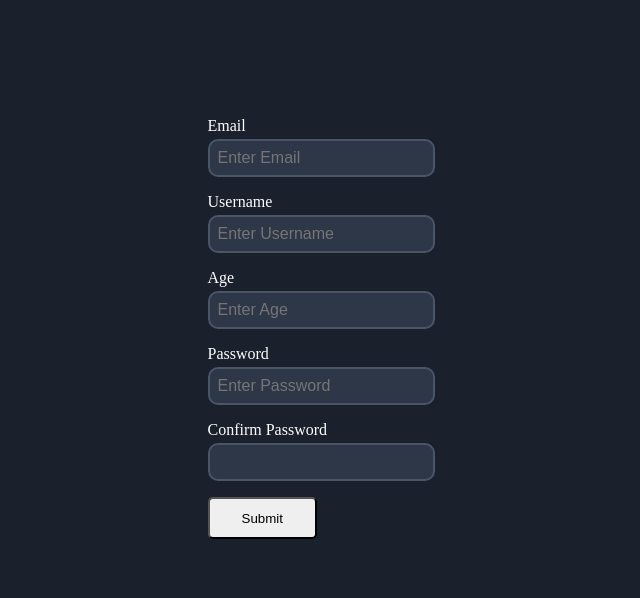
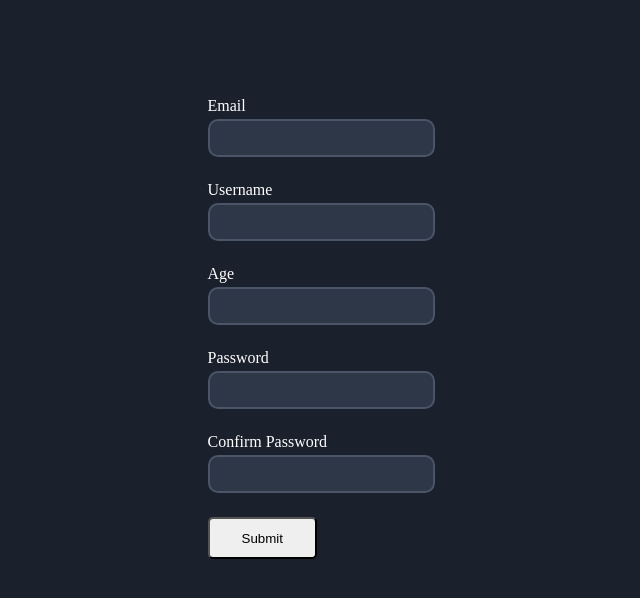
Before and after one commit to Heisdalu/formik-tutorial, a React (Vite) app: page / in a window 1280 px wide. Shown: the top 598 px of the page, without its empty margins (319-959 px from the left). Built offline with nearby package versions, Linux system fonts and the light colour scheme.

Commit message:
component using formik , form, field

```diff
--- a/src/App.css
+++ b/src/App.css
@@ -31,6 +31,7 @@ input {
   outline: none;
   caret-color: #ffffff;
   color: white;
+  margin-bottom: 4px;
 }
 
 input:focus {
--- a/src/App.jsx
+++ b/src/App.jsx
@@ -1,6 +1,6 @@
 import React from "react";
 import "./App.css";
-import { Formik } from "formik";
+import { Formik, Form, Field, ErrorMessage } from "formik";
 
 const validate = (values) => {
   const errors = {};
@@ -45,74 +45,39 @@ const App = () => {
       validate={validate}
       onSubmit={submit}
     >
-      {({ getFieldProps, handleSubmit, touched, errors }) => (
-        <form autoComplete="off" onSubmit={handleSubmit}>
-
-          <div className="username box">
+      <Form>
+        <div className="box">
           <label htmlFor="email">Email</label>
-            <input
-              type="email"
-              id="email"
-              placeholder="Enter Email"
-              {...getFieldProps("email")}
-              className={touched.email && errors.email && "error"}
-            />
-            {touched.email && errors.email && <p>{errors.email}</p>}
+          <Field name="email" type="email" />
+          <p><ErrorMessage name="email" /></p>
         </div>
 
-          <div className="username box">
+        <div className="box">
           <label htmlFor="username">Username</label>
-            <input
-              type="text"
-              id="username"
-              placeholder="Enter Username"
-              {...getFieldProps("username")}
-              className={touched.username && errors.username && "error"}
-            />
-            {touched.username && errors.username && <p>{errors.username}</p>}
+          <Field name="username" type="text" />
+          <p><ErrorMessage name="username" /></p>
         </div>
 
-          <div className="username box">
-            <label htmlFor="username">Age</label>
-            <input
-              className={touched.age && errors.age && "error"}
-              type="number"
-              id="age"
-              placeholder="Enter Age"
-              {...getFieldProps("age")}
-            />
-            {touched.age && errors.age && <p>{errors.age}</p>}
+        <div className="box">
+          <label htmlFor="age">Age</label>
+          <Field type="number" name="age" />
+          <p><ErrorMessage name="age" /></p>
         </div>
 
-          <div className="username box">
-            <label htmlFor="username">Password</label>
-            <input
-              className={touched.password && errors.password && "error"}
-              type="password"
-              id="password"
-              name="password"
-              placeholder="Enter Password"
-              {...getFieldProps("password")}
-            />
-            {touched.password && errors.password && <p>{errors.password}</p>}
+        <div className="box">
+          <label htmlFor="password">Password</label>
+          <Field type="password" name="password" />
+          <p><ErrorMessage name="password" /></p>
         </div>
 
-          <div className="username box">
-            <label htmlFor="username">Confirm Password</label>
-            <input
-              type="password"
-              id="confirmPassword"
-              name="confirmPassword"
-              {...getFieldProps("confirmPassword")}
-            />
-            {touched.confirmPassword && errors.confirmPassword && (
-              <p>{errors.confirmPassword}</p>
-            )}
+        <div className="box">
+          <label htmlFor="confirmPassword">Confirm Password</label>
+          <Field type="password" name="confirmPassword" />
+          <p><ErrorMessage name="confirmPassword" /></p>
         </div>
 
         <button type="submit">Submit</button>
-        </form>
-      )}
+      </Form>
     </Formik>
   );
 };
```
Lines whose indentation alone changed are shown as unchanged.
